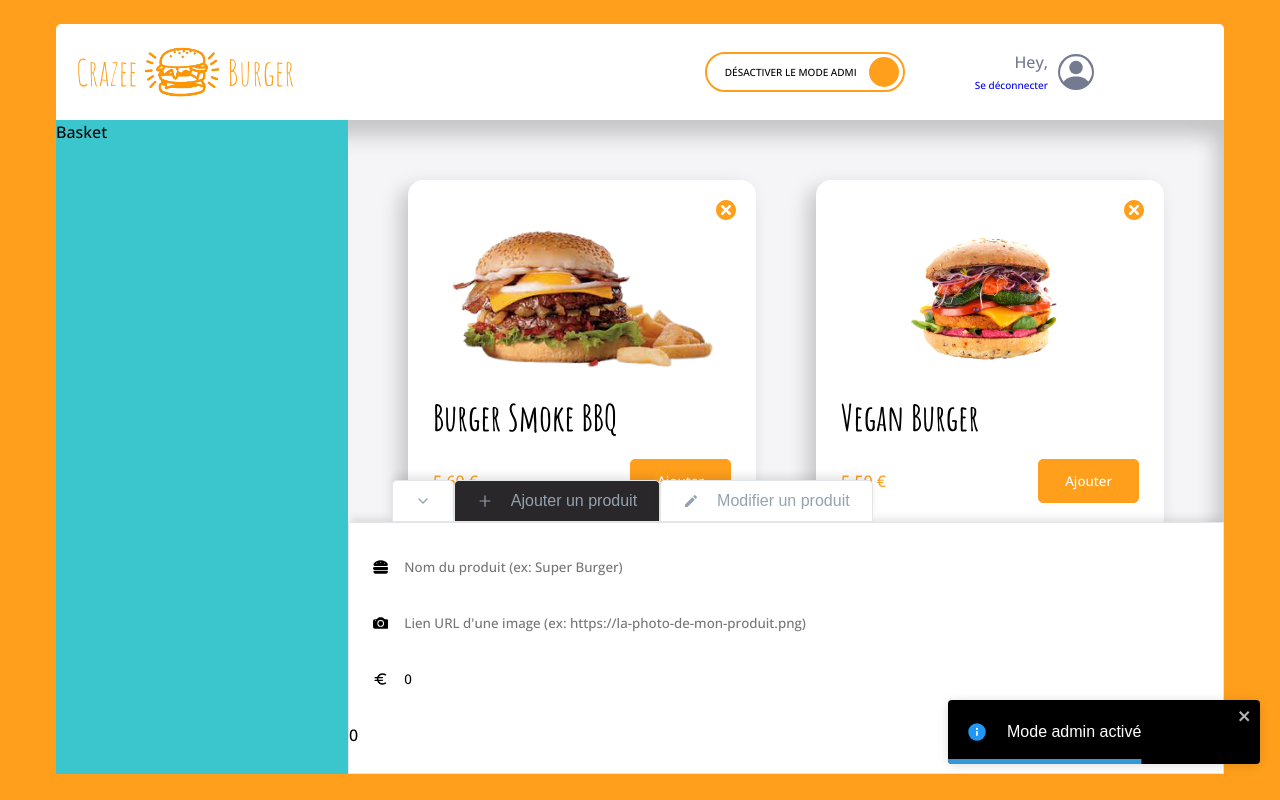
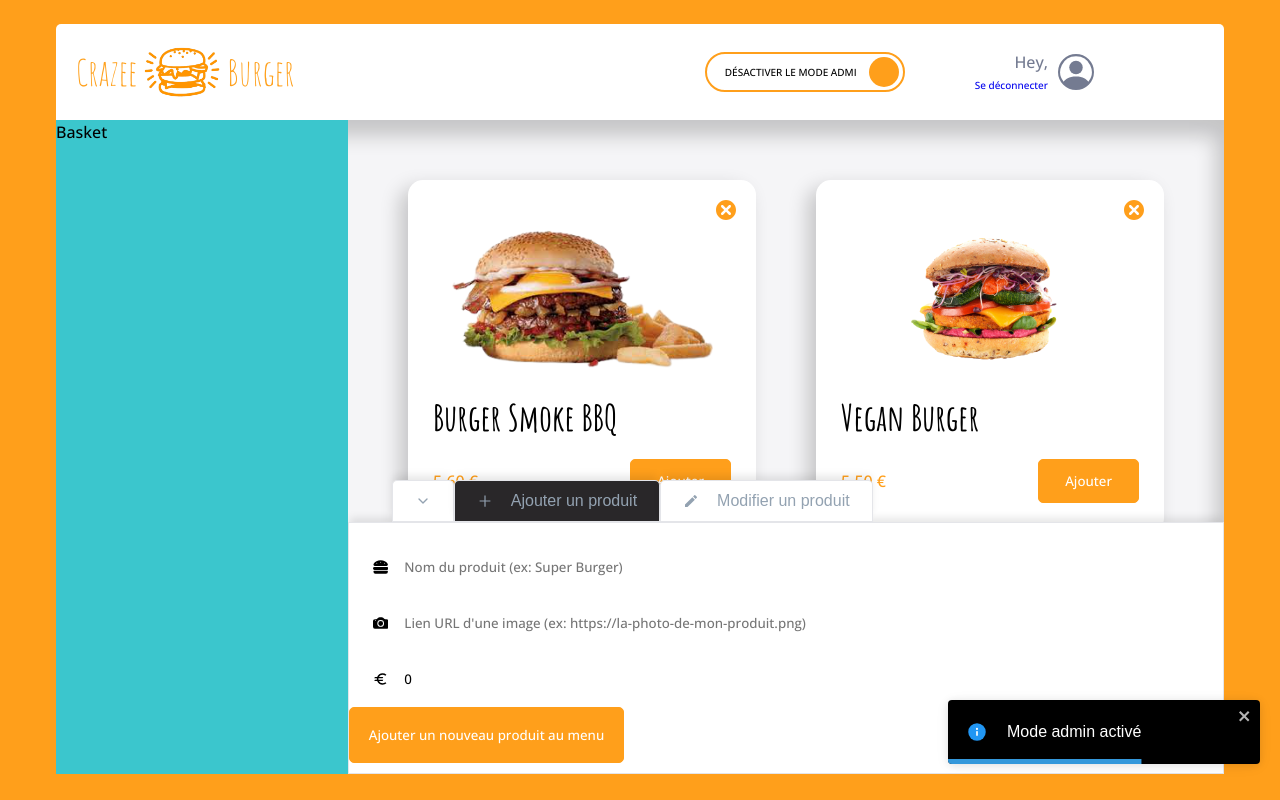
Before and after one commit to clairedornic/crazee-burger, a React (Vite) app: page /order in a window 1280 px wide. Both pictures are taken after a click on the label 804 px from the left and 71 px from the top of the page. Built offline with nearby package versions, Linux system fonts and the light colour scheme.

Commit message:
feat: add primary button

```diff
--- a/src/components/pages/order/Main/Admin/AddProduct/AddProduct.tsx
+++ b/src/components/pages/order/Main/Admin/AddProduct/AddProduct.tsx
@@ -3,6 +3,8 @@ import { FaHamburger } from "react-icons/fa";
 import { BsFillCameraFill } from "react-icons/bs";
 import { MdOutlineEuro } from "react-icons/md";
 import { useState } from "react";
+import { PrimaryButton } from "../../../../../reusable-ui/PrimaryButton/PrimaryButton.tsx";
+import styled from "styled-components";
 
 export const AddProduct = () => {
   interface AddProductFormInput {
@@ -55,7 +57,7 @@ export const AddProduct = () => {
   };
 
   return (
-    <div>
+    <AddProductStyled>
       <div className="img-container"></div>
       <div className="infos-container">
         {addProductFormInputs.map((input, index) => (
@@ -68,12 +70,25 @@ export const AddProduct = () => {
             required
           />
         ))}
+        <div className="submit-container">
+          <PrimaryButton
+            type="submit"
+            label="Ajouter un nouveau produit au menu"
+            Icon=""
+          />
+        </div>
       </div>
       <span>
         <p>{valueInputs.name}</p>
         <p>{valueInputs.linkImage}</p>
         <p>{valueInputs.price}</p>
       </span>
-    </div>
+    </AddProductStyled>
   );
 };
+
+const AddProductStyled = styled.div`
+  .submit-container {
+    max-width: 275px;
+  }
+`;
```
